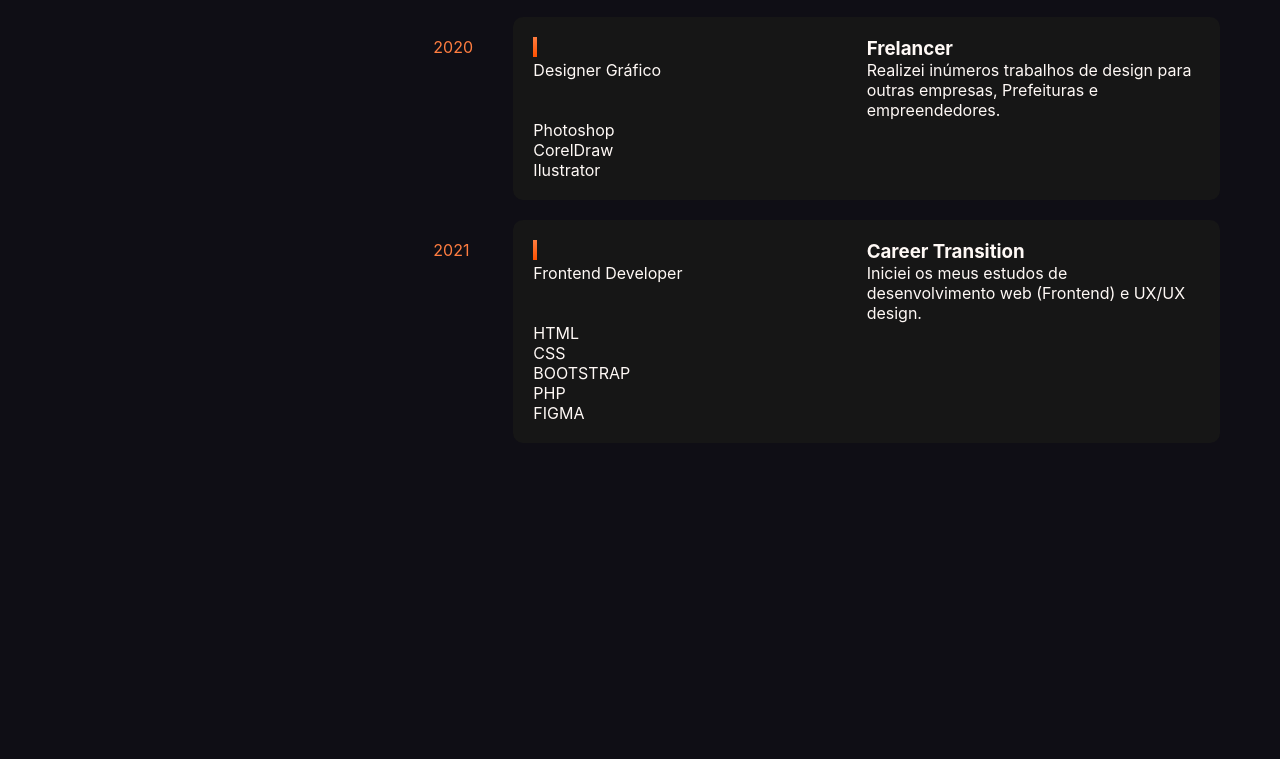
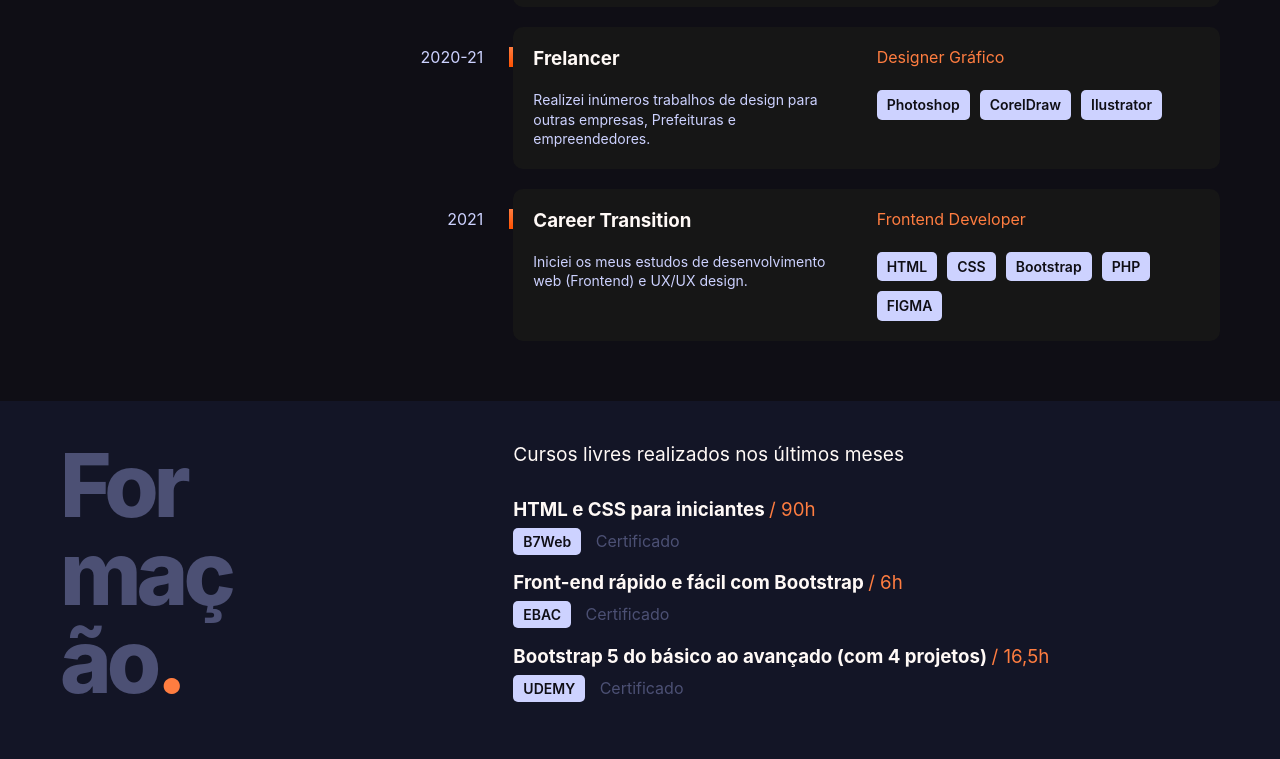
Before and after one commit to mpdevtech/marcospauloaraujo, a plain HTML site: page index.html in a window 1280 px wide. Shown: the part 1061-1820 px from the top of the page. Before the commit the page ends 1564 px from the top, so only its background shows below. Drawn offline with Linux system fonts and the light colour scheme.

Commit message:
Criação da section FORMAÇÃO e ajustes no css

```diff
--- a/css/style.css
+++ b/css/style.css
@@ -38,9 +38,10 @@ img {
       padding: 10px;
    }
    .header-menu a:hover {
-   background: linear-gradient(#FF7D40, #FF5100);
+      background-color: #FF5100;
       border-radius: 5px;
       transition: 0.3s;
+      box-shadow: 0 0 1rem #FF5100;
    }
 
 /* MAIN */
@@ -57,8 +58,25 @@ img {
    .titulo {
       font-size: 3.5rem;
       font-weight: 800;
+      line-height: 1.4;
       letter-spacing: -3px;
       color: #FFF9F6;
+   }
+   .button-contact {
+      background-color: #FF5100;
+      border: 1px solid #FF5100;
+      padding: 10px 40px;
+      border-radius: 5px;
+      margin-top: 20px;
+      cursor: pointer;
+      font-size: 1.2rem;
+   }
+   .button-contact:hover {
+      box-shadow: 0 0 1rem #FF5100;
+      background-color: #FF7D40;
+      border: 1px solid #FF7D40;
+      color: #161616;
+      transition: 0.3s;
    }
 
 /* SECTION */
@@ -86,11 +104,13 @@ img {
       letter-spacing: -5px;
       line-height: 1;
       word-break: break-all;
-      color: #1E1F34;
-      max-width: 4ch;
+      color: #4c5074;
+      max-width: 3ch;
+
    }
    .experiencia-texto {
       font-size: 1.2rem;
+      line-height: 1.4;
       margin-bottom: 60px;
       color: #FFF9F6;
    }
@@ -100,6 +120,7 @@ img {
    .empresa {
       display: grid;
       grid-template-columns: 1fr 1fr;
+      gap: 10px 20px;
       padding: 20px;
       background: #161616;
       margin-bottom: 20px;
@@ -112,11 +133,99 @@ img {
       width: 4px;
       height: 20px;
       background: linear-gradient(#FF7D40, #FF5100);
+      position: absolute;
+      top: 20px;
+      left: -4px;
    }
    .empresa-ano {
       position: absolute;
       top: 20px;
-      left: -80px;
+      left: -110px;
+      color: #cdd2ff;
+      text-align: right;
+      width: 80px;
+   }
+   .empresa-titulo {
+      margin-bottom: 10px;
+   }
+   .empresa-cargo {
+      color: #FF7D40;
+   }
+   .empresa-texto {
+      font-size: .875rem;
+      line-height: 1.4;
+      color: #cdd2ff;
+   }
+   .empresa-hab {
+      display: flex;
+      flex-wrap: wrap;
+      gap: 10px;
+      align-content: start;
+   }
+   .empresa-hab li {
+      font-size: .875rem;
+      font-weight: 600;
+      line-height: 1.4;
+      background-color: #cdd2ff;
+      color: #0f0e15;
+      border-radius: 5px;
+      padding: 5px 10px;
+   }
+
+   /* FORMAÇÃO */
+   .formacao {
+      background-color: #131526;
+   }
+   .formacao-container {
+      max-width: 1200px;
+      padding: 40px 20px;
+      margin: 0 auto;
+      display: grid;
+      grid-template-columns: 1fr 2fr;
+      gap: 100px;
+   }
+   .subtitulo-form {
+      font-size: 5.5rem;
+      font-weight: 800;
+      letter-spacing: -5px;
+      line-height: 1;
+      word-break: break-all;
+      color: #4c5074;
+      max-width: 3ch;
+   }
+   .formacao-texto {
+      font-size: 1.2rem;
+      line-height: 1.4;
+      margin-bottom: 30px;
+      color: #FFF9F6;
+   }
+
+   .curso-item {
+      margin-bottom: 20px;
+   }
+   .curso {
+      margin-bottom: 10px;
+   }
+   .horas {
+      color: #FF7D40;
+      font-weight: normal;
+   }
+   .instituicao {
+      font-size: .875rem;
+      font-weight: 600;
+      line-height: 1.4;
+      background-color: #cdd2ff;
+      color: #0f0e15;
+      border-radius: 5px;
+      padding: 5px 10px;
+
+   }
+   .certificado  {
+      padding: 5px 10px;
+      border-radius: 5px;
+      color: #4c5074;
+   }
+   .certificado:hover, .icon:hover a:hover {
       color: #FF7D40;
    }
 
@@ -129,27 +238,35 @@ img {
 
 
 
-/* MEDIA */
-@media (max-width: 600px) {
-   .header {
-      flex-direction: column;
-      gap: 30px;
-      padding: 40px;
+
+
+
+
+
+
+   @media (max-width: 768px) {
+      .experiencia {
+         grid-template-columns: 1fr;
+         gap: 40px;
       }
-   .heaher, a:hover {
-      background-color: #FF5100;
-      border-radius: 5px;
-      transition: 0.3s;
-      color: #401400;
-      font-weight: 500;
+      .subtitulo {
+         letter-spacing: -3px;
+         font-size: 3rem;
+         max-width: initial;
+
       }
    }
+
+
+
+
 @media (max-width: 768px) {
    .header {
       flex-direction: column;
       gap: 40px;
       padding: 30px;
    }
+
 }
 
 @media (max-width: 1200px) {
@@ -165,9 +282,26 @@ img {
    .img-profile {
       max-width: 350px;
    }
+   .empresa-ano {
+     position: initial;
+     order: 1;
+     width: initial;
+     text-align: left;
+     color: #FFF9F6;
+  }
 }
 @media (max-width: 425px) {
    .introducao  {
       display: block;
    }
+   .empresa {
+      grid-template-columns: 1fr;
    }
+  .empresa-ano {
+     position: initial;
+     order: 1;
+     width: initial;
+     text-align: left;
+     color: #FFF9F6;
+  }
+}
--- a/index.html
+++ b/index.html
@@ -4,8 +4,12 @@
    <meta charset="UTF-8">
    <meta http-equiv="X-UA-Compatible" content="IE=edge">
    <meta name="viewport" content="width=device-width, initial-scale=1.0">
-   <title>Document</title>
+   <title>mp dev Portfólio</title>
    <link rel="stylesheet" href="css/style.css">
+   <!-- FONT AWESOME -->
+   <link rel="stylesheet" href="https://cdnjs.cloudflare.com/ajax/libs/font-awesome/6.1.0/css/all.min.css">
+   <!-- CSS -->
+   <link rel="icon" type="image/x-icon" href="css/img/favicon.ico">
 
 </head>
 <body>
@@ -31,11 +35,15 @@
       <img src="css/img/img-feed/img-perifil.png" alt="imagem de marcos paulo" class="img-profile">
       <div>
          <p class="paragrafo">
-            Hi, I'm Marcos Paulo &#128075
+            Olá, eu sou Marcos Paulo &#128075
          </p>
          <h1 class="titulo">
             Desenvolvedor <br>Front End & <br>UI/UX Designer
-         </h1 class="titulo">
+         </h1>
+         <p class="paragrafo">
+            Em transição de carreira
+         </p>
+         <input type="button" value="Entre em contato agora" class="button-contact">
       </div>
    </main>
    <section class="experiencia" id="experiencia" aria-label="Experiência">
@@ -43,13 +51,12 @@
       <div>
          <p class="experiencia-texto">
             Desde 2017 venho desenvolvendo e projetos na área de design gráfico por conta própria.
-            Em 2021 iniciei meus estudos de<strong> Desenvolvimento web</strong> e <strong>/UX design</strong>.
+            Em 2021 iniciei meus estudos de<strong> Desenvolvimento web</strong> e <strong>UI/UX design</strong>.
          </p>
-
          <div class="empresa">
             <span class="empresa-ano">2017</span>
             <h3 class="empresa-titulo">Agência Turbo</h3>
-            <span class="empresa-titulo">Designer Gráfico Júnior</span>
+            <span class="empresa-cargo">Designer Gráfico Júnior</span>
             <p class="empresa-texto">
                Desenvolvi identidades visuais, cartões de mídia social e arquivos impressos
             </p>
@@ -63,9 +70,9 @@
             </ul>
          </div>
          <div class="empresa">
-            <span class="empresa-ano">2018</span>
+            <span class="empresa-ano">2018-20</span>
             <h3 class="empresa-titulo">MP Design</h3>
-            <span class="empresa-titulo">Designer Gráfico</span>
+            <span class="empresa-cargo">Designer Gráfico</span>
             <p class="empresa-texto">
                Criei minha própria empresa e desenvolvi diversos projetos gráficos, principalmente conteúdo para mídias sociais. Já realizei inúmeros trabalhos para outras empresas, municípios e empresários.
             </p>
@@ -85,9 +92,9 @@
             </ul>
          </div>
          <div class="empresa">
-            <span class="empresa-ano">2020</span>
+            <span class="empresa-ano">2020-21</span>
             <h3 class="empresa-titulo">Frelancer</h3>
-            <span class="empresa-titulo">Designer Gráfico</span>
+            <span class="empresa-cargo">Designer Gráfico</span>
             <p class="empresa-texto">
                Realizei inúmeros trabalhos de design para outras empresas, Prefeituras e empreendedores.
             </p>
@@ -106,7 +113,7 @@
          <div class="empresa">
             <span class="empresa-ano">2021</span>
             <h3 class="empresa-titulo">Career Transition</h3>
-            <span class="empresa-titulo">Frontend Developer</span>
+            <span class="empresa-cargo">Frontend Developer</span>
             <p class="empresa-texto">
                Iniciei os meus estudos de desenvolvimento web (Frontend) e UX/UX design.
             </p>
@@ -118,8 +125,7 @@
                   CSS
                </li>
                <li>
-               </li>
-                  BOOTSTRAP
+                  Bootstrap
                </li>
                <li>
                   PHP
@@ -130,5 +136,45 @@
          </div>
       </div>
    </section>
+   <section class="formacao" id="formacao" aria-label="Formação">
+      <div class="formacao-container">
+         <h2 class="subtitulo-form">Formação<span class="ponto">.</span></h2>
+         <div>
+
+            <p class="formacao-texto">
+               Cursos livres realizados nos últimos meses
+            </p>
+            <ul class="curso-lista">
+               <li class="curso-item">
+                  <h3 class="curso">HTML e CSS para iniciantes
+                     <span class="horas"> / 90h</span>
+                  </h3>
+                  <span class="instituicao">B7Web</span>
+                  <a href="https://alunos.b7web.com.br/media/certificates/certificado_7959741.jpg" target="_blank" class="certificado">Certificado
+                     <!-- <i class="fa-solid fa-arrow-right icon"></i> -->
+                  </a>
+               </li>
+               <li class="curso-item">
+                  <h3 class="curso">Front-end rápido e fácil com Bootstrap
+                     <span class="horas"> / 6h</span>
+                  </h3>
+                  <span class="instituicao">EBAC</span>
+                  <a href="https://media-exp1.licdn.com/dms/image/C5622AQHJaRw0jW4vJw/feedshare-shrink_1280/0/1633459702625?e=2147483647&v=beta&t=0x4Td-eIPoaZAlg7XYPSe2yZtdi4dlnF7_qO3BK-I3M" target="_blank" class="certificado">Certificado
+                     <!-- <i class="fa-solid fa-arrow-right icon"></i> -->
+                  </a>
+               </li>
+               <li class="curso-item">
+                  <h3 class="curso">Bootstrap 5 do básico ao avançado (com 4 projetos)
+                     <span class="horas"> / 16,5h</span>
+                  </h3>
+                  <span class="instituicao">UDEMY</span>
+                  <a href="https://udemy-certificate.s3.amazonaws.com/image/UC-d670195b-2a09-4447-a265-ba7b826d45c6.jpg?v=1646687272000" target="_blank" class="certificado">Certificado
+                     <!-- <i class="fa-solid fa-arrow-right icon"></i> -->
+                  </a>
+               </li>
+            </ul>
+         </div>
+      </div>
+   </section>
 </body>
 </html>
```
Lines whose indentation alone changed are shown as unchanged.
